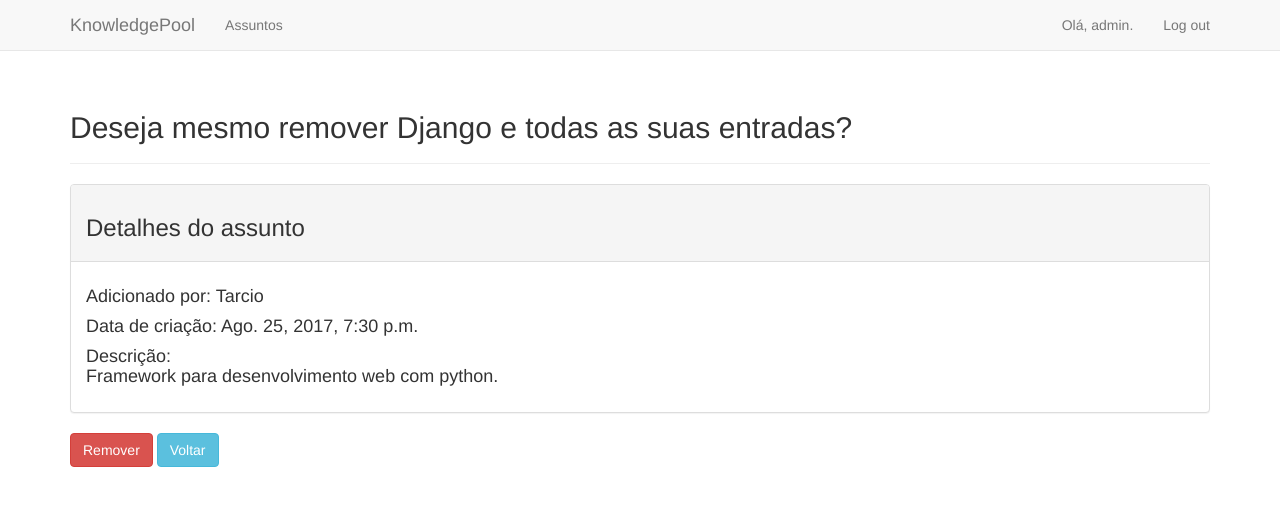
After one commit to tv-nieri/knowledge_pool, a Django app: page /confirma_remocao_assunto/10/ in a window 1280 px wide. The commit adds this page. Shown: the top 506 px of the page. Run offline with Django 3.2, Linux system fonts and the light colour scheme; a user stored in the database is signed in; data comes from the database, SQL or seed files in the repository; both versions use the stored data as it was after the commit; some libraries are stand-ins or nearby versions.

Commit message:
Remove and Edit model assunto

```diff
--- a/knowledge_pool/templates/knowledge_pool/assunto.html
+++ b/knowledge_pool/templates/knowledge_pool/assunto.html
@@ -3,6 +3,7 @@
 {% block header %}
     <h2>{{ assunto }}</h2>
     <p>{{ assunto.descricao }}</p>
+    <a href="{% url 'knowledge_pool:editar_assunto' assunto.id %}">Editar assunto</a>
 {% endblock header %}
 
 {% block content %}
--- a/knowledge_pool/templates/knowledge_pool/base.html
+++ b/knowledge_pool/templates/knowledge_pool/base.html
@@ -16,8 +16,6 @@
 
         {% bootstrap_css %}
         {% bootstrap_javascript %}
-        <link href="{% static "knowledge_pool/style.css" %}" rel="stylesheet">
-
     </head>
     <body>
         <!-- Static Navbar -->
--- /dev/null
+++ b/knowledge_pool/templates/knowledge_pool/confirma_remocao_assunto.html
@@ -0,0 +1,33 @@
+{% extends "knowledge_pool/base.html" %}
+{% load bootstrap3 %}
+
+{% block header %}
+    <h2>Deseja mesmo remover {{ assunto }} e todas as suas entradas?</h2>
+{% endblock header %}
+
+{% block content %}
+    <div class="panel panel-default">
+        <div class="panel-heading">
+            <h3>Detalhes do assunto</h3>
+        </div>
+        <div class="panel-body">
+            <h4>
+                <p>Adicionado por: {{ assunto.dono.username }}</p>
+                <p>Data de criação: {{ assunto.data_criacao }}</p>
+                Descrição: <p>{{assunto.descricao}}</p>
+            </h4>
+        </div>
+    </div><!-- panel -->
+    <form action="#">
+        {% buttons %}
+            <button type="submit" name="remove" class="btn btn-danger"
+                formaction="{% url 'knowledge_pool:remover_assunto' assunto.id %}">
+                Remover
+            </button>
+            <button type="submit" name="back" class="btn btn-info"
+                formaction="{% url 'knowledge_pool:editar_assunto' assunto.id %}">
+                Voltar
+             </button>
+        {% endbuttons %}
+    </form>
+{% endblock content %}
--- a/knowledge_pool/templates/knowledge_pool/index.html
+++ b/knowledge_pool/templates/knowledge_pool/index.html
@@ -1,7 +1,7 @@
 {% extends "knowledge_pool/base.html" %}
 
 {% block header %}
-    <div class="jumbotron" id="titulo-index">
+    <div class="jumbotron">
         <h1>Knowledge Pool</h1>
     </div>
 {% endblock header %}
--- a/knowledge_pool/templates/knowledge_pool/nova_entrada.html
+++ b/knowledge_pool/templates/knowledge_pool/nova_entrada.html
@@ -10,8 +10,6 @@
 
 {% block content %}
 
-    <p>Nova entrada</p>
-
     <form action="{% url 'knowledge_pool:nova_entrada' assunto.id %}"
         method="POST" class="form">
         {% csrf_token %}
--- a/knowledge_pool/urls.py
+++ b/knowledge_pool/urls.py
@@ -17,6 +17,18 @@
     # Página para um novo assunto
     url(r'^novo_assunto/$', views.novo_assunto, name='novo_assunto'),
 
+    # Deletar um assunto
+    url(r'^remover_assunto/(?P<assunto_id>\d+)/$',
+        views.remover_assunto, name='remover_assunto'),
+
+    # Confirma remocao assunto
+    url(r'^confirma_remocao_assunto/(?P<assunto_id>\d+)/$',
+        views.confirma_remocao_assunto, name='confirma_remocao_assunto'),
+
+    # Editar um assunto
+    url(r'^editar_assunto/(?P<assunto_id>\d+)/$',
+        views.editar_assunto, name='editar_assunto'),
+
     # Página para uma nova entrada sobre um assunto específico
     url(r'^nova_entrada/(?P<assunto_id>\d+)/$',
         views.nova_entrada, name='nova_entrada'),
@@ -24,4 +36,5 @@
     # Páginas para editar entradas sobre um assunto
     url(r'^editar_entrada/(?P<entrada_id>\d+)/$',
         views.editar_entrada, name='editar_entrada'),
+
 ]
--- a/knowledge_pool/views.py
+++ b/knowledge_pool/views.py
@@ -57,6 +57,20 @@
 
 
 @login_required
+def remover_assunto(request, assunto_id):
+    """ Remove um assunto """
+    assunto = Assunto.objects.get(id=assunto_id)
+    assunto.delete()
+    return HttpResponseRedirect(reverse('knowledge_pool:assuntos'))
+
+@login_required
+def confirma_remocao_assunto(request, assunto_id):
+    """ Confirma a remocao de um assunto """
+    assunto = Assunto.objects.get(id=assunto_id)
+    context = {'assunto': assunto}
+    return render(request, 'knowledge_pool/confirma_remocao_assunto.html', context)
+
+@login_required
 def nova_entrada(request, assunto_id):
     """ Cria uma nova entrada sobre um assunto em específico """
     assunto = Assunto.objects.get(id=assunto_id)
@@ -97,3 +111,21 @@
                 reverse('knowledge_pool:assunto', args=[assunto.id]))
     context = {'entrada': entrada, 'assunto': assunto, 'form': form}
     return render(request, 'knowledge_pool/editar_entrada.html', context)
+
+@login_required
+def editar_assunto(request, assunto_id):
+    """ Editar um assunto """
+    assunto = Assunto.objects.get(id=assunto_id)
+
+    if request.method != 'POST':
+        # Entrega um form com os dados atuais
+        form = AssuntoForm(instance=assunto)
+    else:
+        # Dados submetidos, processa e salva alteração
+        form = AssuntoForm(instance=assunto, data=request.POST)
+        if form.is_valid():
+            form.save()
+            return HttpResponseRedirect(reverse('knowledge_pool:assunto', args=[assunto.id]))
+
+    context = {'assunto': assunto, 'form': form}
+    return render(request, 'knowledge_pool/editar_assunto.html', context)
```
Also changed, not shown: knowledge_pool/static/knowledge_pool/style.css (deleted, +0 -12 lines), knowledge_pool/templates/knowledge_pool/editar_assunto.html (added, +26 -0 lines), db.sqlite3.
